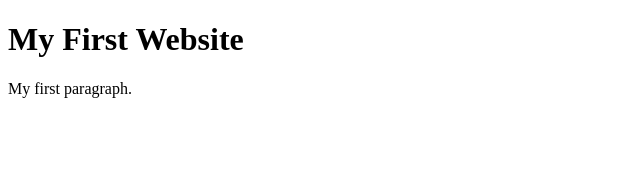
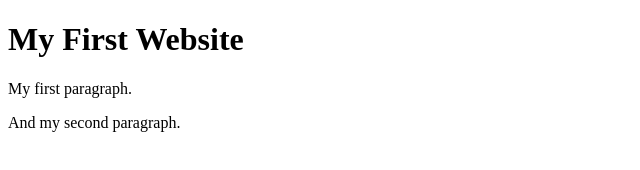
Before and after one commit to xWintx/Codersrank-frontend-learning, a website: page index.html in a window 1280 px wide. Shown: the whole page, without its empty margins (0-640 px from the left). Drawn offline with Linux system fonts and the light colour scheme.

Commit message:
Add second paragraph

```diff
--- a/index.html
+++ b/index.html
@@ -7,6 +7,7 @@
 
     <h1>My First Website</h1>
     <p>My first paragraph.</p>
+    <p>And my second paragraph.</p>
 
   </body>
 </html>
```
